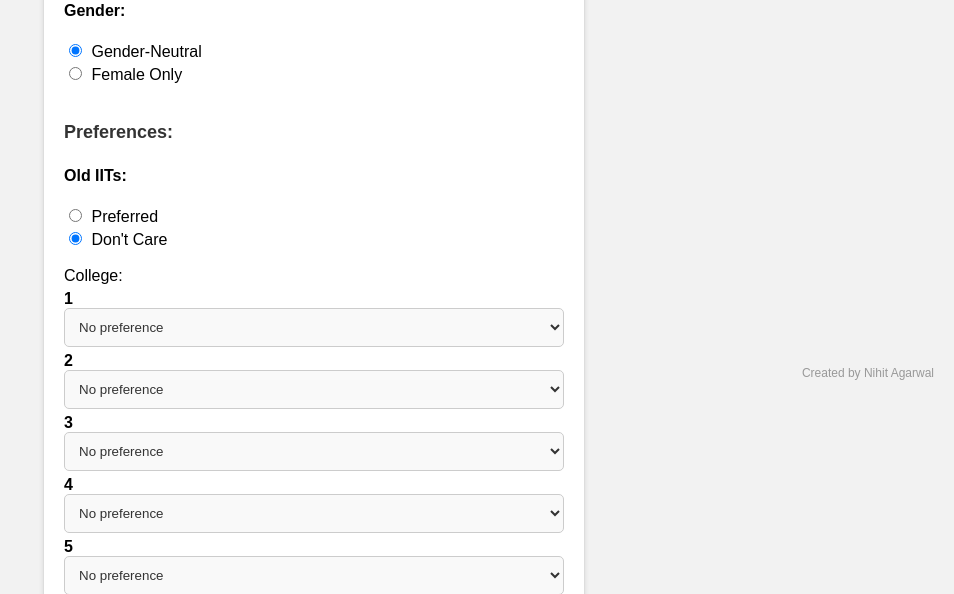
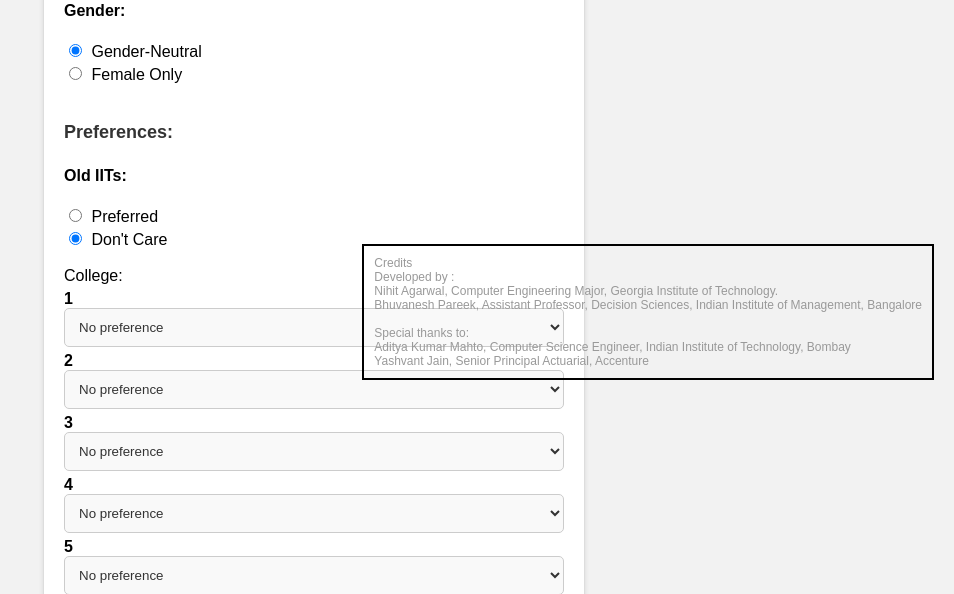
Before and after one commit to nihit-agarwal/flask-fire-counseling, a Flask app: page / in a window 1280 px wide. Shown: the part 400-994 px from the top of the page, without its empty margins (326-1280 px from the left). Run offline with Flask 3, Linux system fonts and the light colour scheme.

Commit message:
Modified credits

```diff
--- a/server/src/templates/index.html
+++ b/server/src/templates/index.html
@@ -98,7 +98,19 @@
     </form>
 
     <div class="subscription">
-    Created by Nihit Agarwal
+        <bold>Credits</bold> <br>
+    Developed by :
+        <br>
+    Nihit Agarwal, Computer Engineering Major, Georgia Institute of Technology.
+            <br>
+    Bhuvanesh Pareek, Assistant Professor, Decision Sciences, Indian Institute of Management, Bangalore
+    <br><br>
+    Special thanks to:
+            <br>
+    Aditya Kumar Mahto, Computer Science Engineer, Indian Institute of Technology, Bombay
+            <br>
+    Yashvant Jain, Senior Principal Actuarial, Accenture
+
     </div>
 
 <script src="action.js"></script>
--- a/static/formStyles.css
+++ b/static/formStyles.css
@@ -113,4 +113,6 @@ input[type="radio"] + label {
   bottom: 20px;
   font-size: 12px;
   color: #999;
+  border: 2px solid black;
+  padding: 10px;
 }
```
